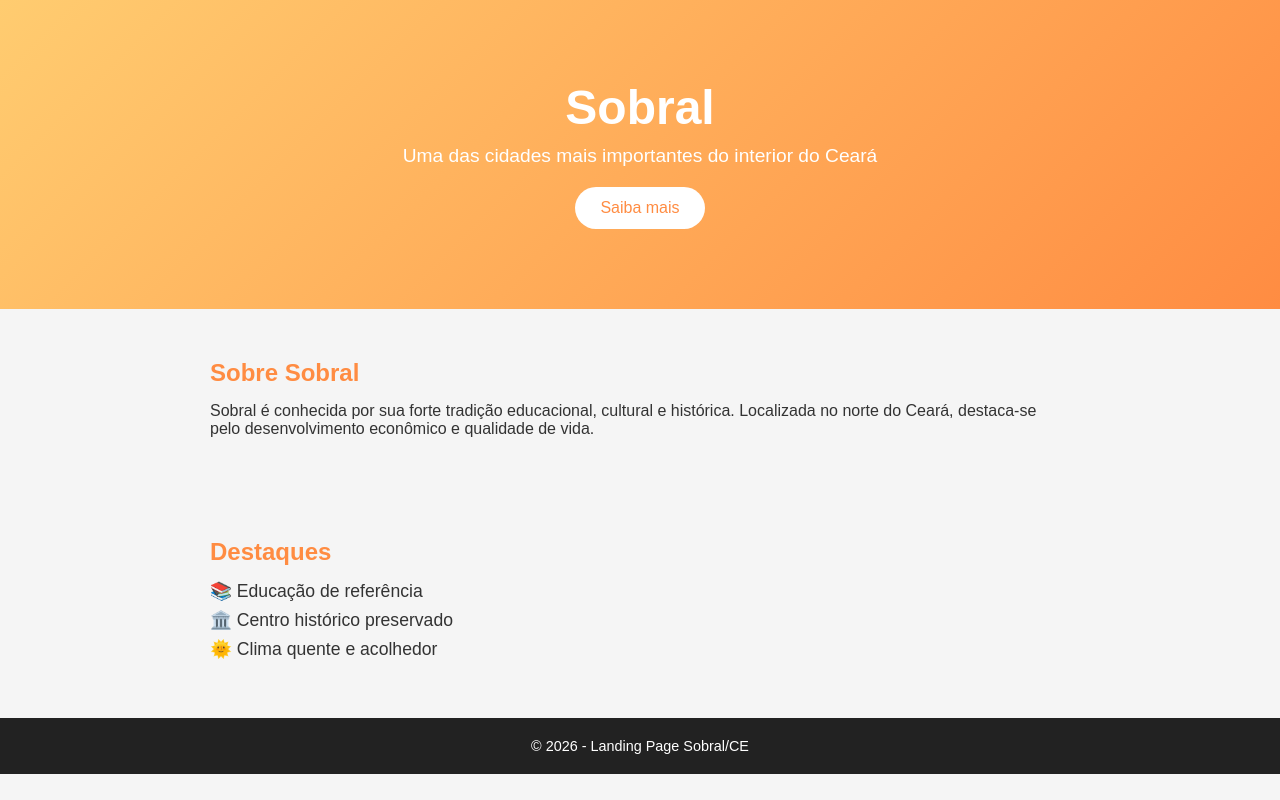
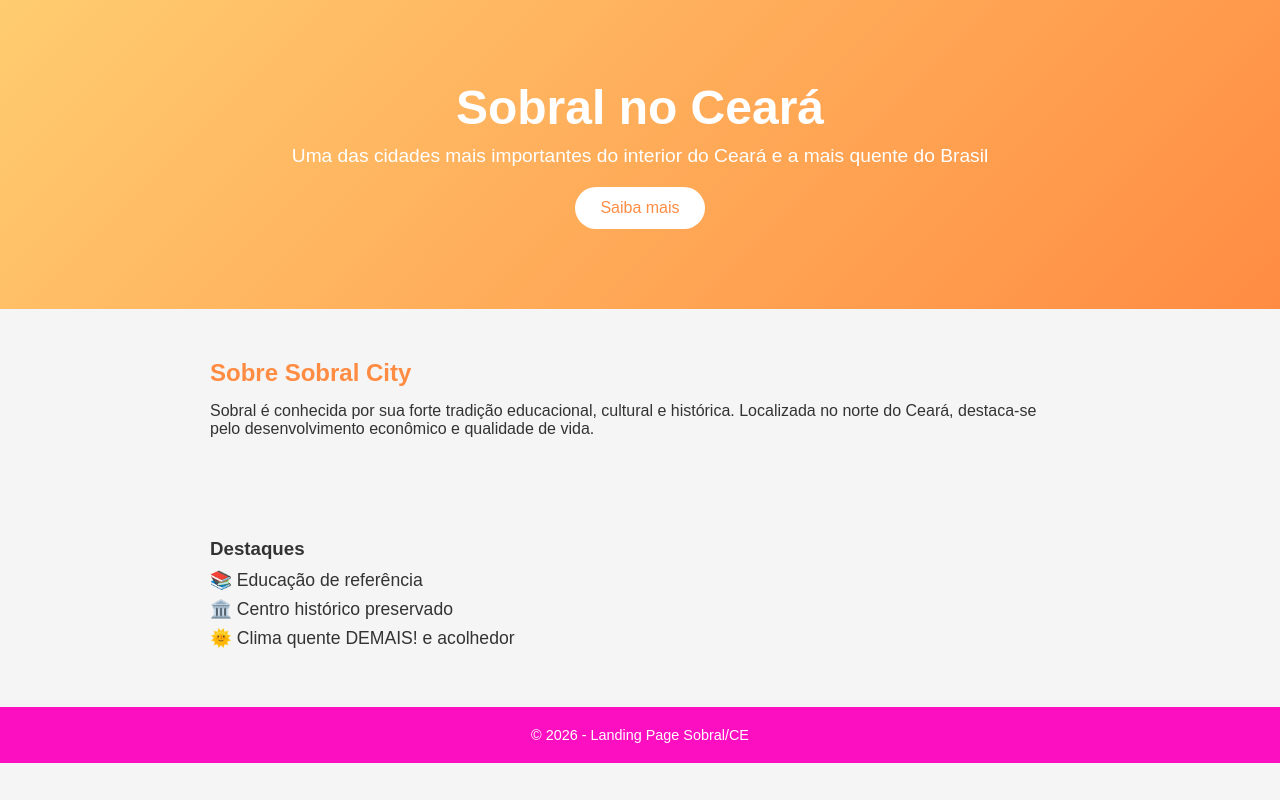
Before and after one commit to LeonardoCarneiroArruda/sobral-landing, a plain HTML site: page index.html in a window 1280 px wide. Drawn offline with Linux system fonts and the light colour scheme.

Commit message:
minor changes

```diff
--- a/index.html
+++ b/index.html
@@ -9,13 +9,13 @@
 <body>
 
   <header class="hero">
-    <h1>Sobral</h1>
-    <p>Uma das cidades mais importantes do interior do Ceará</p>
+    <h1>Sobral no Ceará</h1>
+    <p>Uma das cidades mais importantes do interior do Ceará e a mais quente do Brasil</p>
     <button id="btnInfo">Saiba mais</button>
   </header>
 
   <section class="about" id="about">
-    <h2>Sobre Sobral</h2>
+    <h2>Sobre Sobral City</h2>
     <p>
       Sobral é conhecida por sua forte tradição educacional, cultural e
       histórica. Localizada no norte do Ceará, destaca-se pelo desenvolvimento
@@ -24,11 +24,11 @@
   </section>
 
   <section class="highlights">
-    <h2>Destaques</h2>
+    <h3>Destaques</h3>
     <ul>
       <li>📚 Educação de referência</li>
       <li>🏛️ Centro histórico preservado</li>
-      <li>🌞 Clima quente e acolhedor</li>
+      <li>🌞 Clima quente DEMAIS! e acolhedor</li>
     </ul>
   </section>
 
--- a/style.css
+++ b/style.css
@@ -66,7 +66,7 @@ section h2 {
 footer {
   text-align: center;
   padding: 20px;
-  background-color: #222;
-  color: #fff;
+  background-color: #fc0fc0;
+  color: #ffffff;
   font-size: 0.9rem;
 }
```
